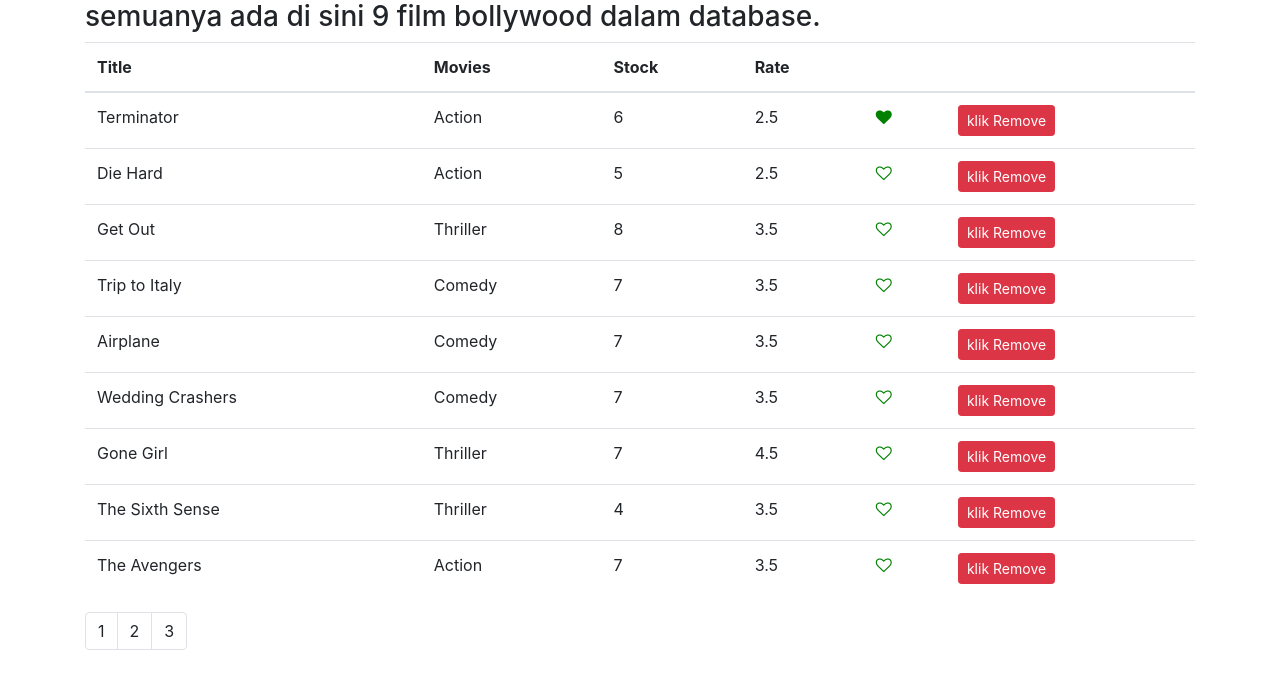
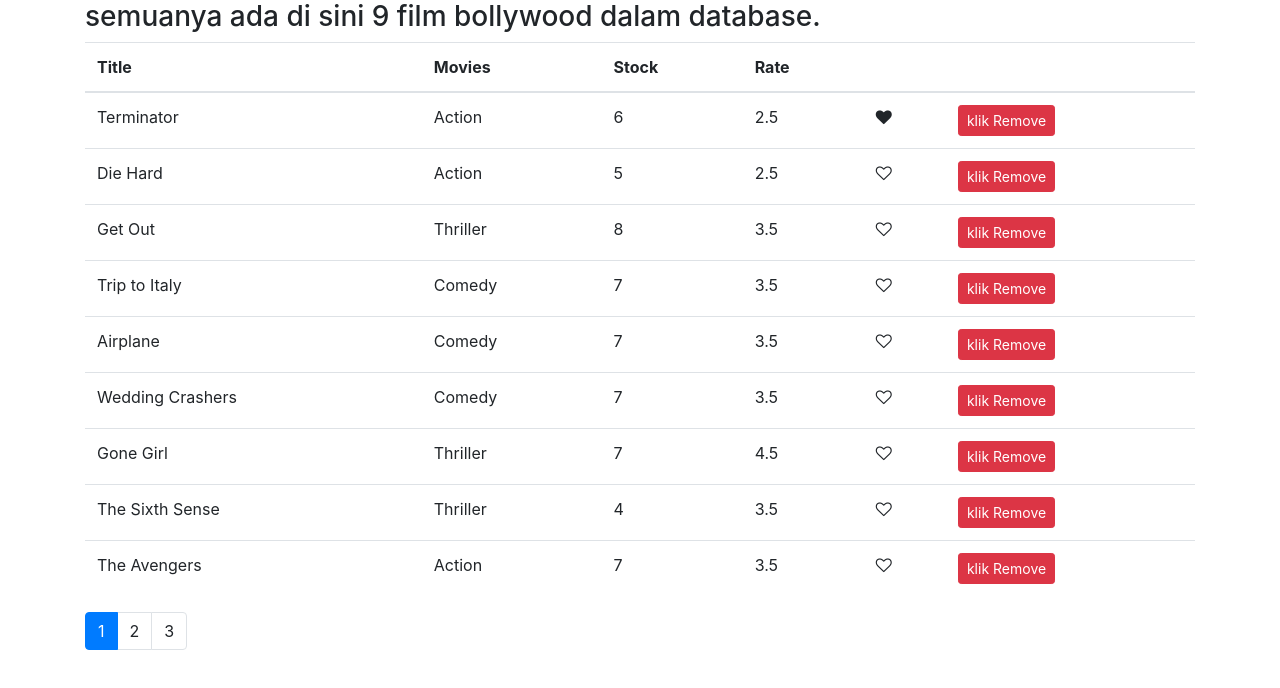
Before and after one commit to halalan/codewithmosh-vidly, a React (Create React App) app: page / in a window 1280 px wide. Shown: the top 688 px of the page. Built offline with nearby package versions, Linux system fonts and the light colour scheme.

Commit message:
Pagination- Handling Page Changes

```diff
--- a/src/components/common/like.jsx
+++ b/src/components/common/like.jsx
@@ -7,7 +7,7 @@
         if (!this.props.liked) classes += "-o";
         return (
         <i onClick={this.props.onClick}
-        style={{cursor: 'pointer',color:"green"}}
+        style={{cursor: 'pointer'}}
          className={classes}
          aria-hidden="true"></i>
         );
--- a/src/components/common/pagination.jsx
+++ b/src/components/common/pagination.jsx
@@ -3,17 +3,18 @@
 
 const Paginatoin = props => {
 
-    const { itemsCount,  pageSize} = props;
+    const { itemsCount,  pageSize,currentPage ,onPageChange} = props;
 
     const pagesCount = Math.ceil (itemsCount / pageSize);
-    // console.log(pagesCount)
+
    if (pagesCount === 1) return null
    const pages = _.range(1, pagesCount + 1)
     return  <nav>
         <ul className="pagination">
         { pages.map(page => (
-       <li key={page} className="page-item">
-        <a className="page-link">{page}</a>
+       <li key={page} className={ page === currentPage ? 'page-item active' : 'page-item'}>
+        <a className="page-link" onClick={() => onPageChange(page)}
+        >{page}</a>
         </li>
     ))}
             </ul>
--- a/src/components/movies.jsx
+++ b/src/components/movies.jsx
@@ -7,6 +7,7 @@
  class Movies extends Component {
    state = {
      movies: getMovies(),
+     currentPage: 1,
      pageSize:4
    };
 
@@ -25,12 +26,12 @@
 
 };
 handlePageChange = page  => {
-  console.log(page);
+  this.setState({ currentPage : page});
 };
 
    render() {
 const { length: count } = this.state.movies;
-
+const {pageSize, currentPage}= this.state;
 
 if (count === 0 )
  return <h1 className = "body1">Tidak ada film dalam database!!!!!!!!!!</h1>;
@@ -72,7 +73,8 @@
          <Pagination
          onPageChange={this.handlePageChange}
          itemsCount={count}
-         pageSize={this.state.pageSize}
+         pageSize={pageSize}
+         currentPage={currentPage}
          />
          </React.Fragment>
     )
```
